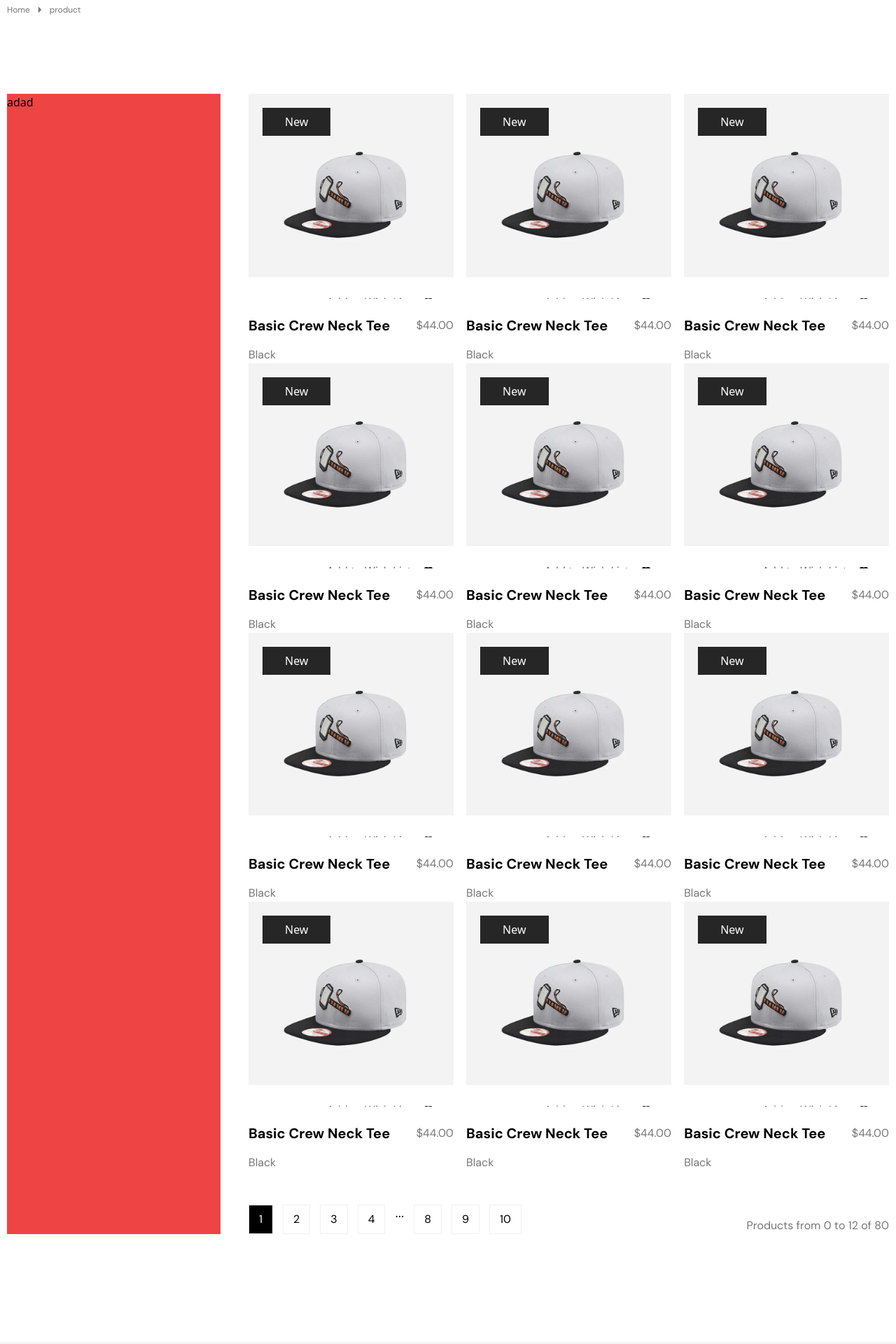
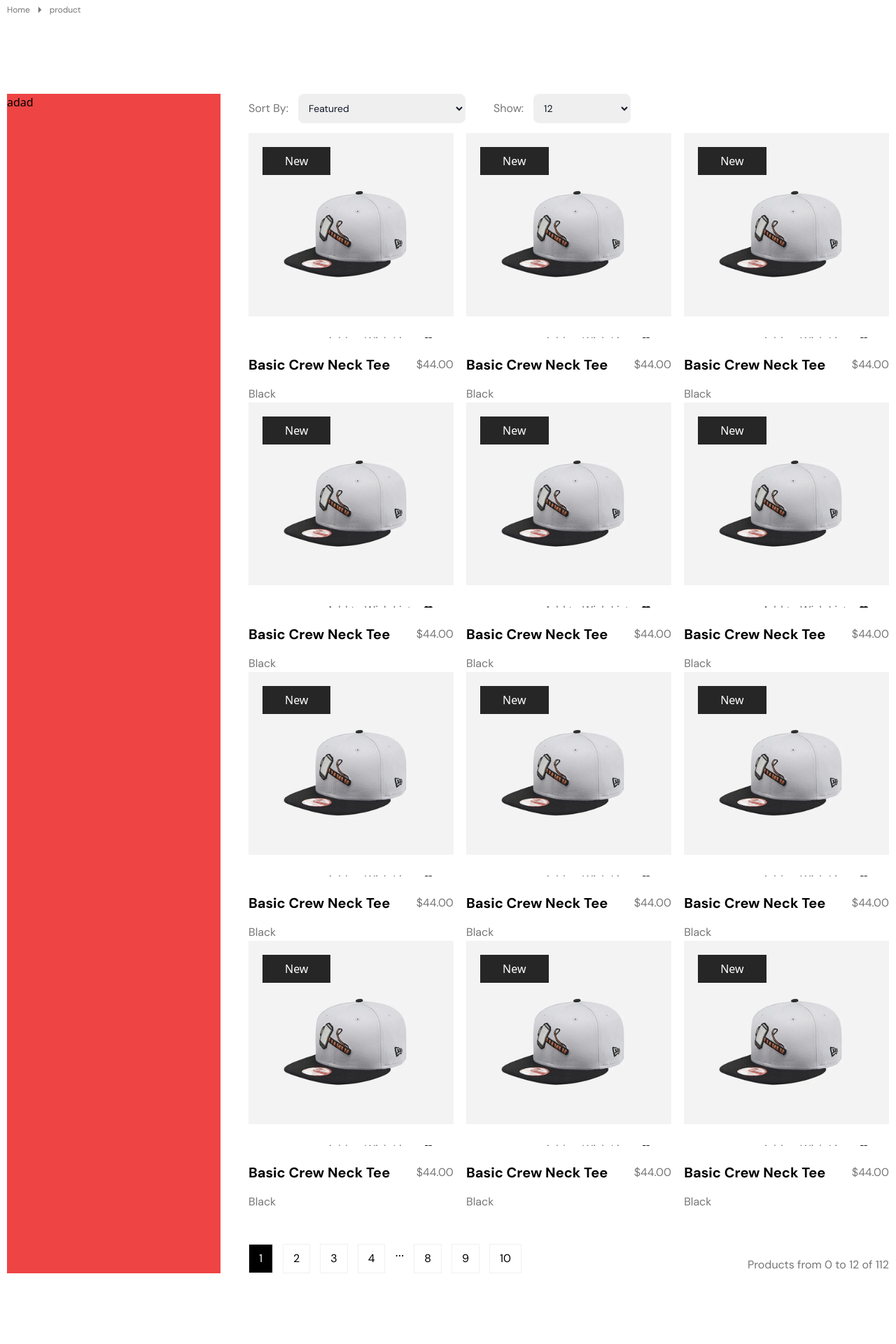
Before and after one commit to ABMshawonislam-dev/orebi-ecommerce, a React (Create React App) app: page /product in a window 1280 px wide. Shown: the part 340-2260 px from the top of the page at 70% size. Built offline with nearby package versions, Linux system fonts and the light colour scheme.

Commit message:
Pagination Done

```diff
--- a/src/components/layout/Pagination.js
+++ b/src/components/layout/Pagination.js
@@ -15,7 +15,7 @@ function Items({ currentItems }) {
     <>
       {currentItems &&
         currentItems.map((item, index) => (
-          <div className="w-[32%]">
+          <div className="md:w-[49%] lg:w-[32%]">
             <Product key={index} src="assets/p1.png" badge={true} />
           </div>
         ))}
@@ -39,7 +39,7 @@ const Pagination = ({ itemsPerPage }) => {
 
   return (
     <>
-      <div className="flex flex-wrap justify-between">
+      <div className="md:flex md:flex-wrap md:justify-between">
         <Items currentItems={currentItems} />
       </div>
       <ReactPaginate
@@ -51,11 +51,11 @@ const Pagination = ({ itemsPerPage }) => {
         previousClassName="hidden"
         nextClassName="hidden"
         pageClassName="inline-block border border-sloid border-[#F0F0F0] py-2 px-3.5 font-dm font-regular font-sm "
-        containerClassName="flex gap-x-3.5 mt-12"
+        containerClassName="flex flex-wrap gap-x-3.5 gap-y-3.5 md:gap-y-0 mt-12"
         activeClassName="inline-block border border-sloid border-[#F0F0F0] py-2 px-3.5 font-dm font-regular font-sm bg-black text-white"
       />
-      <p className="font-regular font-sm absolute bottom-0 right-0 font-dm text-[#767676]">
-        Products from {itemOffset} to {itemOffset + itemsPerPage} of 80
+      <p className="font-regular font-sm lg:absolute lg:bottom-0 lg:right-0 mt-2.5 lg:mt-0 font-dm text-[#767676]">
+        Products from {itemOffset} to {itemOffset + itemsPerPage} of {items.length}
       </p>
     </>
   );
--- a/src/components/layout/Product.js
+++ b/src/components/layout/Product.js
@@ -8,7 +8,7 @@ const Product = ({ src, badge }) => {
   return (
     <div>
       <div className="group relative overflow-y-hidden">
-        <Image imgsrc={src} />
+        <Image className="w-full" imgsrc={src} />
         {badge && <Badge title="New" />}
         <div className="absolute bottom-[-44%] left-0 h-40 w-full bg-white py-6 px-7 duration-300 ease-in group-hover:bottom-0 lg:max-xl:bottom-[-75%]">
           <Flex className="flex items-center justify-end gap-x-1 sm:gap-x-4">
--- a/src/pages/Shope.js
+++ b/src/pages/Shope.js
@@ -1,11 +1,19 @@
+import React, {useState} from "react";
 import Container from "../components/layout/Container";
-import React from "react";
 import Breadcrumb from "../components/layout/Breadcrumb";
 import Flex from "../components/layout/Flex";
 import Pagination from "../components/layout/Pagination";
 
 const Shope = () => {
-  console.log();
+
+  let [showNumber,setShowNumber] = useState(12)
+
+  let handlePaginationChange = (e)=>{
+    setShowNumber(+e.target.value)
+  }
+
+
+
   return (
     <Container>
       <Breadcrumb />
@@ -13,7 +21,27 @@ const Shope = () => {
       <Flex className="flex gap-x-10">
         <div className="w-[25%] bg-red-500">adad</div>
         <div className="relative w-[75%]">
-          <Pagination itemsPerPage={12} />
+        <div className="flex gap-x-10 mb-3.5">
+        <div className="md:flex items-center gap-x-3.5 text-[#767676]">
+          <span className="inine-block font-dm font-regular text-base text-[#767676]">Sort By:</span>
+        <select id="countries" class="md:w-[239px] border border-[#F0F0F0] text-gray-900 text-sm rounded-lg focus:border-black-500 block w-full p-2.5 font-dm font-regular text-base text-[#767676]" >
+          <option selected className="font-dm font-regular text-base text-[#767676]">Featured</option>
+          <option value="US" className="font-dm font-regular text-base text-[#767676]">United States</option>
+          <option value="CA" className="font-dm font-regular text-base text-[#767676]">Canada</option>
+          <option value="FR" className="font-dm font-regular text-base text-[#767676]">France</option>
+          <option value="DE" className="font-dm font-regular text-base text-[#767676]">Germany</option>
+        </select>
+        </div>
+        <div className="md:flex items-center gap-x-3.5 text-[#767676]">
+          <span className="inine-block font-dm font-regular text-base text-[#767676]">Show:</span>
+        <select onChange={handlePaginationChange} id="countries" class="md:w-[139px] border border-[#F0F0F0] text-gray-900 text-sm rounded-lg focus:border-black-500 block w-full p-2.5 font-dm font-regular text-base text-[#767676]" >
+          <option value="12" className="font-dm font-regular text-base text-[#767676]">12</option>
+          <option value="24" className="font-dm font-regular text-base text-[#767676]">24</option>
+          <option value="48" className="font-dm font-regular text-base text-[#767676]">48</option>
+        </select>
+        </div>
+        </div>
+          <Pagination itemsPerPage={showNumber} />
         </div>
       </Flex>
     </Container>
```
